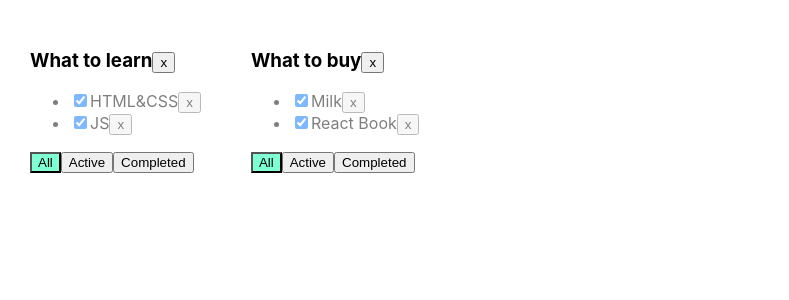
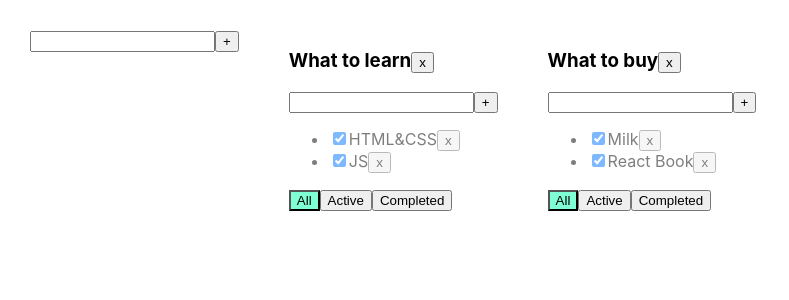
Before and after one commit to daniilminin1990/2sprint-todolist-2week, a React (Create React App) app: page / in a window 1280 px wide. Shown: the top 300 px of the page, without its empty margins (0-789 px from the left). Built offline with nearby package versions, Linux system fonts and the light colour scheme.

Commit message:
AddItemForm done, сделали рабочий инпут для новых задач и новой карточки тудулист

```diff
--- a/src/AddItemForm.tsx
+++ b/src/AddItemForm.tsx
@@ -1,6 +1,10 @@
 import React, { ChangeEvent, KeyboardEvent, useState } from 'react'
 
-export const AddItemForm = () => {
+type AddItemFormProps = {
+  callBack: (title: string) => void
+}
+
+export const AddItemForm = (props: AddItemFormProps) => {
   let [title, setTitle] = useState("")
   let [error, setError] = useState<string | null>(null)
 
@@ -8,7 +12,7 @@ export const AddItemForm = () => {
   const addTask = () => {
     let newTitle = title.trim();
     if (newTitle !== "") {
-      props.addTask(newTitle, props.id);
+      props.callBack(newTitle);
       setTitle("");
     } else {
       setError("Title is required");
@@ -28,9 +32,6 @@ export const AddItemForm = () => {
     }
   }
 
-
-
-
   return (
     <div>
       <input value={title}
--- a/src/App.tsx
+++ b/src/App.tsx
@@ -1,7 +1,8 @@
-import React, {useState} from 'react';
+import React, { useState } from 'react';
 import './App.css';
-import {TaskType, Todolist} from './Todolist';
-import {v1} from 'uuid';
+import { TaskType, Todolist } from './Todolist';
+import { v1 } from 'uuid';
+import { AddItemForm } from './AddItemForm';
 
 export type FilterValuesType = "all" | "active" | "completed";
 type TodolistType = {
@@ -20,18 +21,18 @@ function App() {
     let todolistId2 = v1();
 
     let [todolists, setTodolists] = useState<Array<TodolistType>>([
-        {id: todolistId1, title: "What to learn", filter: "all"},
-        {id: todolistId2, title: "What to buy", filter: "all"}
+        { id: todolistId1, title: "What to learn", filter: "all" },
+        { id: todolistId2, title: "What to buy", filter: "all" }
     ])
 
     let [tasks, setTasks] = useState<TasksStateType>({
         [todolistId1]: [
-            {id: v1(), title: "HTML&CSS", isDone: true},
-            {id: v1(), title: "JS", isDone: true}
+            { id: v1(), title: "HTML&CSS", isDone: true },
+            { id: v1(), title: "JS", isDone: true }
         ],
         [todolistId2]: [
-            {id: v1(), title: "Milk", isDone: true},
-            {id: v1(), title: "React Book", isDone: true}
+            { id: v1(), title: "Milk", isDone: true },
+            { id: v1(), title: "React Book", isDone: true }
         ]
     });
 
@@ -42,17 +43,17 @@ function App() {
         // перезапишем в этом объекте массив для нужного тудулиста отфилтрованным массивом:
         tasks[todolistId] = todolistTasks.filter(t => t.id != id);
         // засетаем в стейт копию объекта, чтобы React отреагировал перерисовкой
-        setTasks({...tasks});
+        setTasks({ ...tasks });
     }
 
     function addTask(title: string, todolistId: string) {
-        let task = {id: v1(), title: title, isDone: false};
+        let task = { id: v1(), title: title, isDone: false };
         //достанем нужный массив по todolistId:
         let todolistTasks = tasks[todolistId];
         // перезапишем в этом объекте массив для нужного тудулиста копией, добавив в начало новую таску:
         tasks[todolistId] = [task, ...todolistTasks];
         // засетаем в стейт копию объекта, чтобы React отреагировал перерисовкой
-        setTasks({...tasks});
+        setTasks({ ...tasks });
     }
 
     function changeStatus(id: string, isDone: boolean, todolistId: string) {
@@ -64,7 +65,7 @@ function App() {
         if (task) {
             task.isDone = isDone;
             // засетаем в стейт копию объекта, чтобы React отреагировал перерисовкой
-            setTasks({...tasks});
+            setTasks({ ...tasks });
         }
     }
 
@@ -82,11 +83,19 @@ function App() {
         // удалим таски для этого тудулиста из второго стейта, где мы храним отдельно таски
         delete tasks[id]; // удаляем св-во из объекта... значением которого являлся массив тасок
         // засетаем в стейт копию объекта, чтобы React отреагировал перерисовкой
-        setTasks({...tasks});
+        setTasks({ ...tasks });
+    }
+
+    const addTodoList = (title: string) => {
+        const todolistId = v1();
+        const newTodo: TodolistType = { id: todolistId, title, filter: "all" }
+        setTodolists([newTodo, ...todolists])
+        setTasks({ ...tasks, [todolistId]: [] })
     }
 
     return (
         <div className="App">
+            <AddItemForm callBack={addTodoList} />
             {
                 todolists.map(tl => {
                     let allTodolistTasks = tasks[tl.id];
--- a/src/Todolist.tsx
+++ b/src/Todolist.tsx
@@ -1,5 +1,6 @@
 import React, { ChangeEvent, useState, KeyboardEvent } from 'react';
 import { FilterValuesType } from './App';
+import { AddItemForm } from './AddItemForm';
 
 export type TaskType = {
     id: string
@@ -50,10 +51,15 @@ export function Todolist(props: PropsType) {
     const onActiveClickHandler = () => props.changeFilter("active", props.id);
     const onCompletedClickHandler = () => props.changeFilter("completed", props.id);
 
+    const addTaskHandler = (title: string) => {
+        props.addTask(title, props.id)
+    }
+
     return <div>
         <h3> {props.title}
             <button onClick={removeTodolist}>x</button>
         </h3>
+        <AddItemForm callBack={addTaskHandler} />
         {/* <div>
             <input value={title}
                    onChange={onChangeHandler}
```
